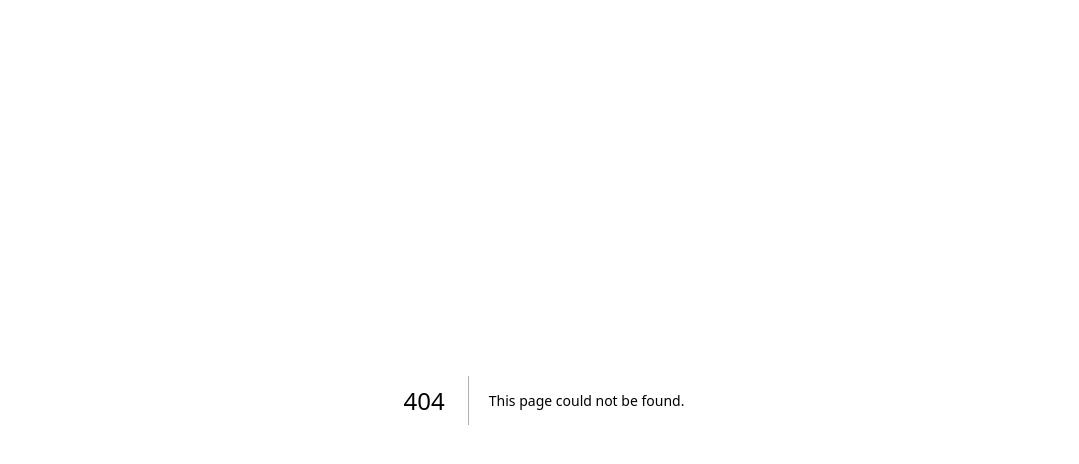
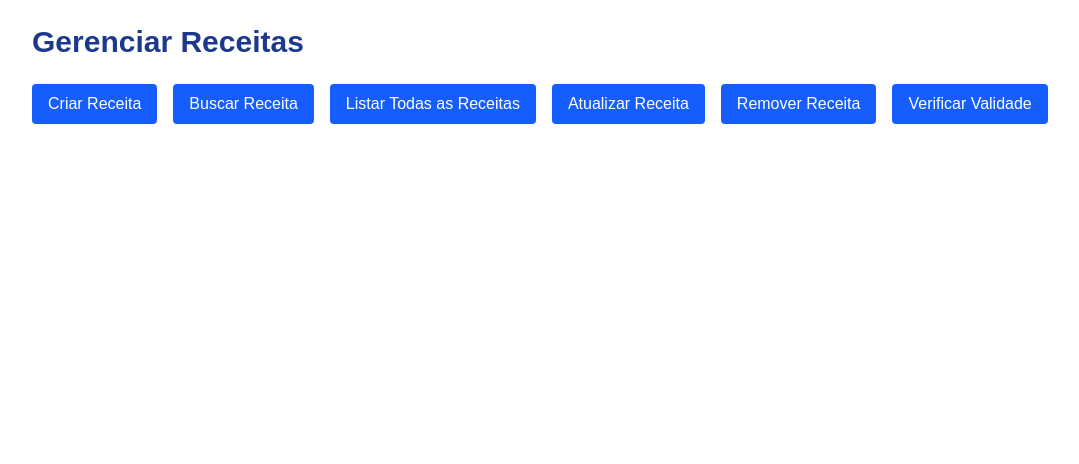
Before and after one commit to livialyrio/Frontend_WEBP2, a Next.js app: page /funcionario/GerenciarReceitas in a window 1280 px wide. Before the commit this address had no page. Shown: the top 464 px of the page, without its empty margins (96-1175 px from the left). Built offline with nearby package versions, Linux system fonts and the light colour scheme.

Commit message:
Pagina de gerenciar receitas adicionadas

```diff
--- /dev/null
+++ b/src/app/funcionario/GerenciarReceitas/page.tsx
@@ -0,0 +1,252 @@
+'use client';
+
+import { useState } from 'react';
+import Button from '@/componentes/button/Button';
+import { InputTexto } from '@/componentes/ui/InputText';
+import TabelaFiltros from '@/componentes/tabela/TabelaFiltros';
+
+interface Receita {
+  idSolicitacao: number;
+  descricao: string;
+  data: string;
+  validade: string;
+}
+
+export default function GerenciarReceita() {
+  const [receitas, setReceitas] = useState<Receita[]>([]);
+
+  const [criando, setCriando] = useState(false);
+  const [removendo, setRemovendo] = useState(false);
+  const [verificandoValidade, setVerificandoValidade] = useState(false);
+  const [listando, setListando] = useState(false);
+  const [buscando, setBuscando] = useState(false);
+  const [atualizando, setAtualizando] = useState(false);
+
+  const [novaReceita, setNovaReceita] = useState({ idSolicitacao: '', descricao: '', data: '', validade: '' });
+  const [receitaCriada, setReceitaCriada] = useState<Receita | null>(null);
+
+  const [buscaId, setBuscaId] = useState('');
+  const [receitaEncontrada, setReceitaEncontrada] = useState<Receita | null>(null);
+
+  const [removerId, setRemoverId] = useState('');
+  const [mensagemValidade, setMensagemValidade] = useState('');
+
+  const [idAtualizar, setIdAtualizar] = useState('');
+  const [novaDescricaoAtualizar, setNovaDescricaoAtualizar] = useState('');
+  const [novaDataAtualizar, setNovaDataAtualizar] = useState('');
+  const [novaValidadeAtualizar, setNovaValidadeAtualizar] = useState('');
+
+  const resetarTelas = () => {
+    setCriando(false);
+    setRemovendo(false);
+    setVerificandoValidade(false);
+    setListando(false);
+    setBuscando(false);
+    setAtualizando(false);
+    setReceitaCriada(null);
+    setReceitaEncontrada(null);
+    setMensagemValidade('');
+  };
+
+  const abrirCriarReceita = () => {
+    resetarTelas();
+    setCriando(true);
+  };
+
+  const abrirRemoverReceita = () => {
+    resetarTelas();
+    setRemovendo(true);
+  };
+
+  const abrirVerificarValidade = () => {
+    resetarTelas();
+    setVerificandoValidade(true);
+    verificarValidade();
+  };
+
+  const abrirListarReceitas = () => {
+    resetarTelas();
+    setListando(true);
+  };
+
+  const abrirBuscarReceita = () => {
+    resetarTelas();
+    setBuscando(true);
+  };
+
+  const abrirAtualizarReceita = () => {
+    resetarTelas();
+    setAtualizando(true);
+  };
+
+  const handleAdicionarReceita = () => {
+    const { idSolicitacao, descricao, data, validade } = novaReceita;
+
+    if (!idSolicitacao || !descricao || !data || !validade) {
+      alert('Por favor, preencha todos os campos.');
+      return;
+    }
+
+    const nova: Receita = {
+      idSolicitacao: Number(idSolicitacao),
+      descricao,
+      data,
+      validade,
+    };
+
+    setReceitas([...receitas, nova]);
+    setReceitaCriada(nova);
+    setNovaReceita({ idSolicitacao: '', descricao: '', data: '', validade: '' });
+    setCriando(false);
+  };
+
+  const handleBuscarReceita = () => {
+    const encontrada = receitas.find(r => r.idSolicitacao === Number(buscaId));
+    setReceitaEncontrada(encontrada || null);
+  };
+
+  const handleRemoverReceita = () => {
+    const novas = receitas.filter(r => r.idSolicitacao !== Number(removerId));
+    if (novas.length === receitas.length) {
+      alert('Receita não encontrada.');
+    } else {
+      setReceitas(novas);
+      alert('Receita removida com sucesso!');
+    }
+    setRemoverId('');
+    setRemovendo(false);
+  };
+
+  const handleAtualizarReceita = () => {
+    const index = receitas.findIndex(r => r.idSolicitacao === Number(idAtualizar));
+    if (index === -1) {
+      alert('Receita com esse ID não encontrada.');
+      return;
+    }
+
+    const atualizadas = [...receitas];
+    atualizadas[index] = {
+      ...atualizadas[index],
+      descricao: novaDescricaoAtualizar,
+      data: novaDataAtualizar,
+      validade: novaValidadeAtualizar,
+    };
+
+    setReceitas(atualizadas);
+    alert('Receita atualizada!');
+    setIdAtualizar('');
+    setNovaDescricaoAtualizar('');
+    setNovaDataAtualizar('');
+    setNovaValidadeAtualizar('');
+    setAtualizando(false);
+  };
+
+  const verificarValidade = () => {
+    if (receitas.length === 0) {
+      setMensagemValidade('Nenhuma receita cadastrada.');
+      return;
+    }
+
+    const hoje = new Date();
+    const vencidas = receitas.filter(r => new Date(r.validade) < hoje);
+    const validas = receitas.filter(r => new Date(r.validade) >= hoje);
+
+    setMensagemValidade(`Receitas válidas: ${validas.length} | Receitas vencidas: ${vencidas.length}`);
+  };
+
+
+  const colunasTabela = [
+    { header: 'ID da Solicitação', accessor: 'idSolicitacao' },
+    { header: 'Descrição', accessor: 'descricao' },
+    { header: 'Data', accessor: 'data' },
+    { header: 'Validade', accessor: 'validade' },
+  ];
+
+  return (
+    <main className="min-h-screen bg-white p-6">
+      <div className="max-w-5xl mx-auto">
+        <h1 className="text-3xl font-bold text-blue-900 mb-6">Gerenciar Receitas</h1>
+
+        <section className="mb-6 flex gap-4 flex-wrap">
+          <Button onClick={abrirCriarReceita}>Criar Receita</Button>
+          <Button onClick={abrirBuscarReceita}>Buscar Receita</Button>
+          <Button onClick={abrirListarReceitas}>Listar Todas as Receitas</Button>
+          <Button onClick={abrirAtualizarReceita}>Atualizar Receita</Button>
+          <Button onClick={abrirRemoverReceita}>Remover Receita</Button>
+          <Button onClick={abrirVerificarValidade}>Verificar Validade</Button>
+        </section>
+
+        {criando && (
+          <section className="bg-blue-100 p-4 rounded mb-4">
+            <h2 className="text-lg font-semibold mb-3">Nova Receita</h2>
+            <div className="flex flex-col gap-4">
+              <InputTexto placeholder="ID da Solicitação" type="number" value={novaReceita.idSolicitacao} onChange={e => setNovaReceita({ ...novaReceita, idSolicitacao: e.target.value })} />
+              <InputTexto placeholder="Descrição" value={novaReceita.descricao} onChange={e => setNovaReceita({ ...novaReceita, descricao: e.target.value })} />
+              <InputTexto placeholder="Data" type="date" value={novaReceita.data} onChange={e => setNovaReceita({ ...novaReceita, data: e.target.value })} />
+              <InputTexto placeholder="Validade" type="date" value={novaReceita.validade} onChange={e => setNovaReceita({ ...novaReceita, validade: e.target.value })} />
+              <Button onClick={handleAdicionarReceita}>Adicionar Receita</Button>
+            </div>
+          </section>
+        )}
+
+        {buscando && (
+          <section className="bg-blue-100 p-4 rounded mb-4">
+            <h2 className="text-lg font-semibold mb-3">Buscar Receita por ID</h2>
+            <div className="flex gap-4 items-center">
+              <InputTexto placeholder="ID" type="number" value={buscaId} onChange={e => setBuscaId(e.target.value)} />
+              <Button onClick={handleBuscarReceita}>Buscar</Button>
+            </div>
+            {receitaEncontrada && (
+              <div className="mt-4 text-gray-800">
+                <p>ID: {receitaEncontrada.idSolicitacao}</p>
+                <p>Descrição: {receitaEncontrada.descricao}</p>
+                <p>Data: {receitaEncontrada.data}</p>
+                <p>Validade: {receitaEncontrada.validade}</p>
+              </div>
+            )}
+            {receitaEncontrada === null && buscaId && (
+              <p className="mt-4 text-red-600">Receita não encontrada.</p>
+            )}
+          </section>
+        )}
+
+        {listando && (
+          <section className="bg-blue-50 p-4 rounded mb-4">
+            <h2 className="text-lg font-semibold mb-3">Todas as Receitas</h2>
+            <TabelaFiltros data={receitas} columns={colunasTabela} />
+          </section>
+        )}
+
+        {atualizando && (
+          <section className="bg-blue-100 p-4 rounded mb-4">
+            <h2 className="text-lg font-semibold mb-3">Atualizar Receita</h2>
+            <div className="flex flex-col gap-4">
+              <InputTexto placeholder="ID" type="number" value={idAtualizar} onChange={e => setIdAtualizar(e.target.value)} />
+              <InputTexto placeholder="Nova descrição" value={novaDescricaoAtualizar} onChange={e => setNovaDescricaoAtualizar(e.target.value)} />
+              <InputTexto placeholder="Nova data" type="date" value={novaDataAtualizar} onChange={e => setNovaDataAtualizar(e.target.value)} />
+              <InputTexto placeholder="Nova validade" type="date" value={novaValidadeAtualizar} onChange={e => setNovaValidadeAtualizar(e.target.value)} />
+              <Button onClick={handleAtualizarReceita}>Atualizar</Button>
+            </div>
+          </section>
+        )}
+
+        {removendo && (
+          <section className="bg-blue-100 p-4 rounded mb-4">
+            <h2 className="text-lg font-semibold mb-3">Remover Receita</h2>
+            <div className="flex gap-4">
+              <InputTexto placeholder="ID da Solicitação" type="number" value={removerId} onChange={e => setRemoverId(e.target.value)} />
+              <Button onClick={handleRemoverReceita}>Remover</Button>
+            </div>
+          </section>
+        )}
+
+        {verificandoValidade && (
+          <section className="bg-gray-100 p-4 rounded mb-4">
+            <h2 className="text-lg font-semibold">Validade das Receitas</h2>
+            <p>{mensagemValidade}</p>
+          </section>
+        )}
+      </div>
+    </main>
+  );
+}
--- a/src/app/funcionario/page.tsx
+++ b/src/app/funcionario/page.tsx
@@ -90,7 +90,7 @@ export default function Funcionario() {
             Gerenciar Solicitações
           </button>
           <button
-            onClick={() => router.push('/receitas')}
+            onClick={() => router.push('/funcionario/GerenciarReceitas')}
             className="bg-blue-600 text-white py-2 px-4 rounded hover:bg-blue-700 transition"
           >
             Gerenciar Receitas
--- a/src/componentes/button/Button.tsx
+++ b/src/componentes/button/Button.tsx
@@ -1,4 +1,4 @@
-// src/componentes/button/Button.tsx
+
 import React from 'react';
 
 interface ButtonProps extends React.ButtonHTMLAttributes<HTMLButtonElement> {
```
